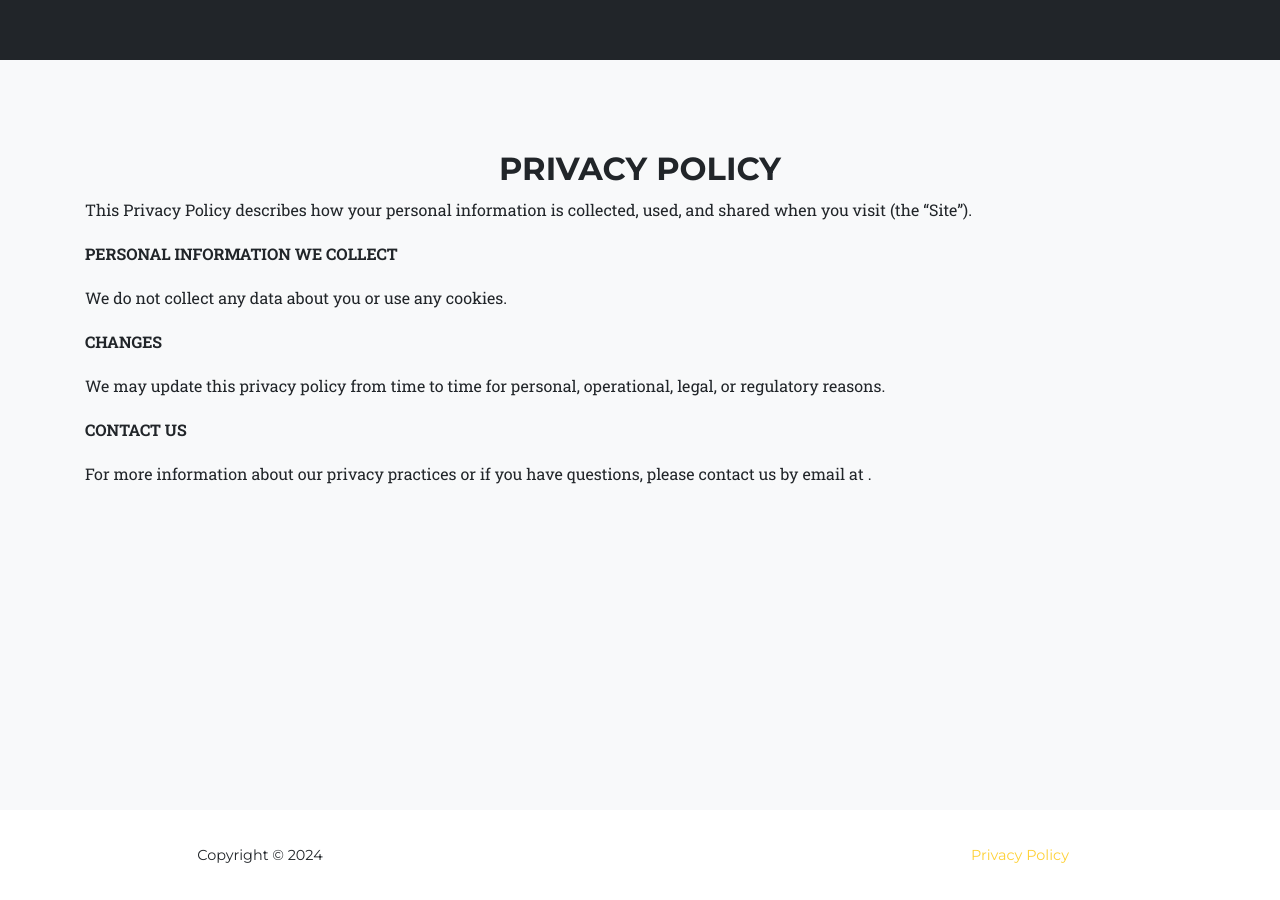
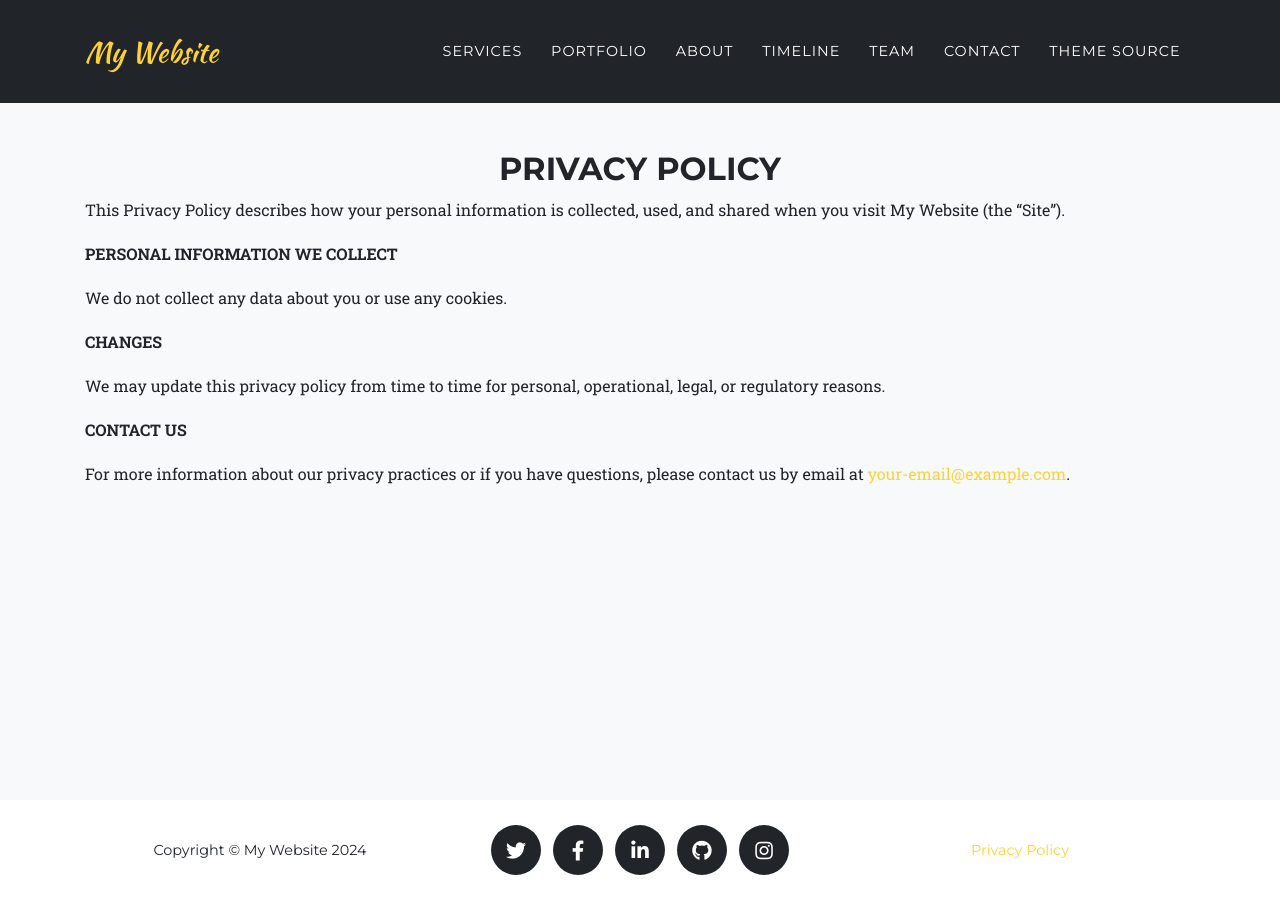
Before and after one commit to PyZenMatt/matteoricci.net, a Jekyll site: the page built from legal.md, in a window 1280 px wide. Built offline with Jekyll 4.4.1, drawn with Linux system fonts in a browser that asks for light colours; some web fonts are replaced; some of the changed lines change nothing that is shown.

Commit message:
Resolved conflicts in _config.yml

```diff
--- a/_config.yml
+++ b/_config.yml
@@ -1,93 +1,39 @@
 # Welcome to Jekyll!
-#
 # This config file is meant for settings that affect your whole blog, values
-<<<<<<< HEAD
 # which you are expected to set up once and rarely edit after that.
 # This file is *NOT* reloaded automatically when you use 'bundle exec jekyll serve'.
 # If you change this file, please restart the server process.
 
 # Site settings
-# are used to personalize your new site. If you look in the HTML files,
-=======
-# which you are expected to set up once and rarely edit after that. If you find
-# yourself editing this file very often, consider using Jekyll's data files
-# feature for the data you need to update frequently.
-#
-# For technical reasons, this file is *NOT* reloaded automatically when you use
-# 'bundle exec jekyll serve'. If you change this file, please restart the server process.
-#
-# If you need help with YAML syntax, here are some quick references for you:
-# https://learn-the-web.algonquindesign.ca/topics/markdown-yaml-cheat-sheet/#yaml
-# https://learnxinyminutes.com/docs/yaml/
-#
-# Site settings
 # These are used to personalize your new site. If you look in the HTML files,
->>>>>>> 767d16e (Initial commit)
 # you will see them accessed via {{ site.title }}, {{ site.email }}, and so on.
 # You can create any custom variable you would like, and they will be accessible
 # in the templates via {{ site.myvariable }}.
 
-<<<<<<< HEAD
 theme: jekyll-agency
 
-url    : "" # the base hostname & protocol for your site, e.g. http://example.com
-baseurl: "https://matteoricci.net" # the subpath of your site, e.g. /blog
+url    : "https://matteoricci.net" # the base hostname & protocol for your site
+baseurl: "" # the subpath of your site, leave it empty if using the root domain
 
-title      : My Website
-email      : your-email@example.com #this is also the email contact forms will go to
+title      : "My Website"
+email      : your-email@example.com # this is also the email contact forms will go to
 description: "Site description"
-author     : Your Name
+author     : "Your Name"
+
 # logo:     #optional, defaults to site title
-  # path: assets\img\clients\creative-market.jpg
-  # height: 60 #height in px, defaults to 52px
+#   path: assets\img\clients\creative-market.jpg
+#   height: 60 #height in px, defaults to 52px
 
 locale: "en-US" # See available languages in _data/sitetext.yml
 
 analytics:
-  google: #Google Analytics tracking code here
+  google: # Google Analytics tracking code here
 
 collections:
   portfolio:
 
 markdown: kramdown
 
-# Uncomment following line to use Formspree form ID based URL instead of email based URL
+# Uncomment the following line to use Formspree form ID-based URL instead of an email-based URL
 # Details: https://help.formspree.io/hc/en-us/articles/360017735154-How-to-prevent-spam
 # formspree_form_path: "f/a_form_id"
-=======
-title: matteoricci.net
-email: info@matteoricci.net
-description: >- # this means to ignore newlines until "baseurl:"
-  Write an awesome description for your new site here. You can edit this
-  line in _config.yml. It will appear in your document head meta (for
-  Google search results) and in your feed.xml site description.
-baseurl: "" # the subpath of your site, e.g. /blog
-url: "https://matteoricci.net" # the base hostname & protocol for your site, e.g. http://example.com
-twitter_username: jekyllrb
-github_username:  jekyll
-
-# Build settings
-theme: minima
-plugins:
-  - jekyll-feed
-
-# Exclude from processing.
-# The following items will not be processed, by default.
-# Any item listed under the `exclude:` key here will be automatically added to
-# the internal "default list".
-#
-# Excluded items can be processed by explicitly listing the directories or
-# their entries' file path in the `include:` list.
-#
-# exclude:
-#   - .sass-cache/
-#   - .jekyll-cache/
-#   - gemfiles/
-#   - Gemfile
-#   - Gemfile.lock
-#   - node_modules/
-#   - vendor/bundle/
-#   - vendor/cache/
-#   - vendor/gems/
-#   - vendor/ruby/
->>>>>>> 767d16e (Initial commit)
```
